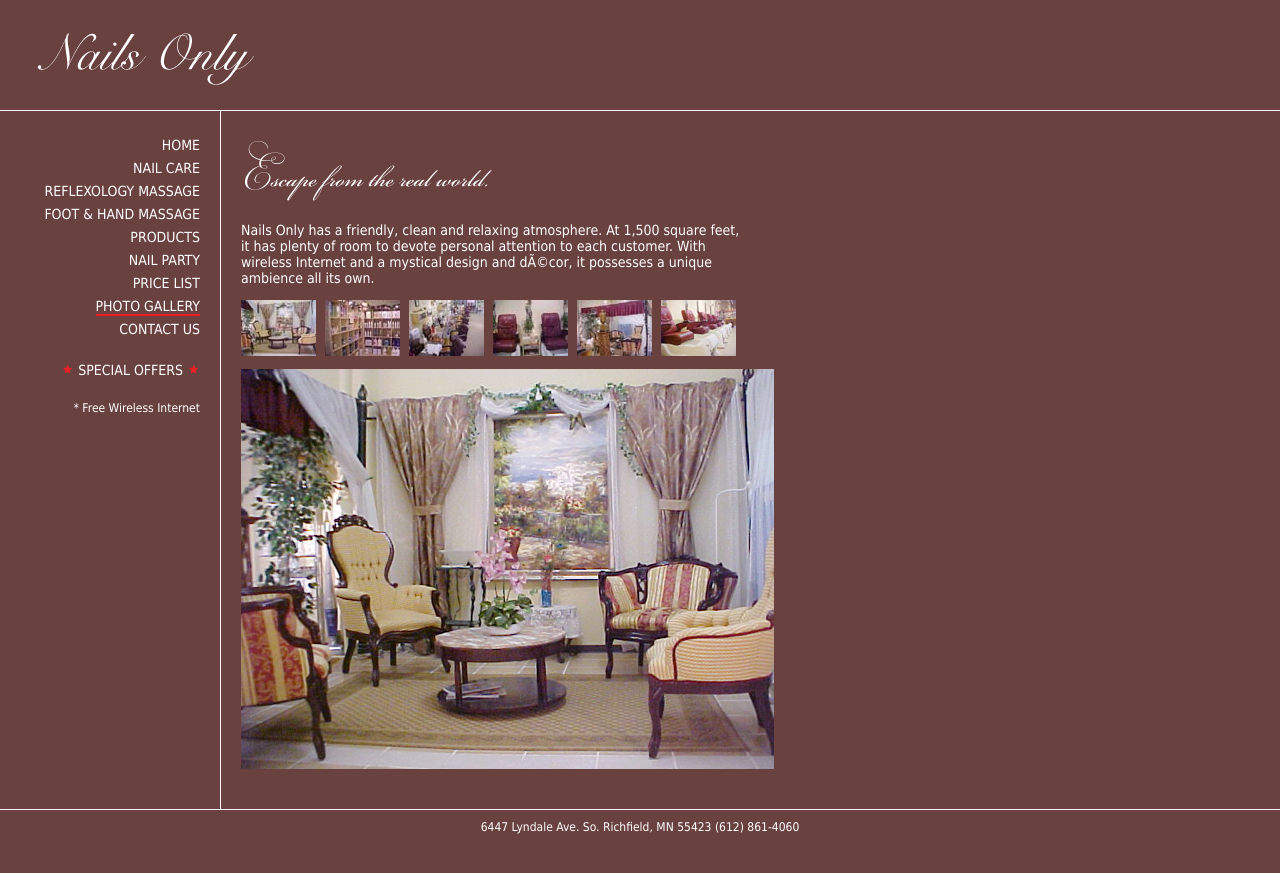
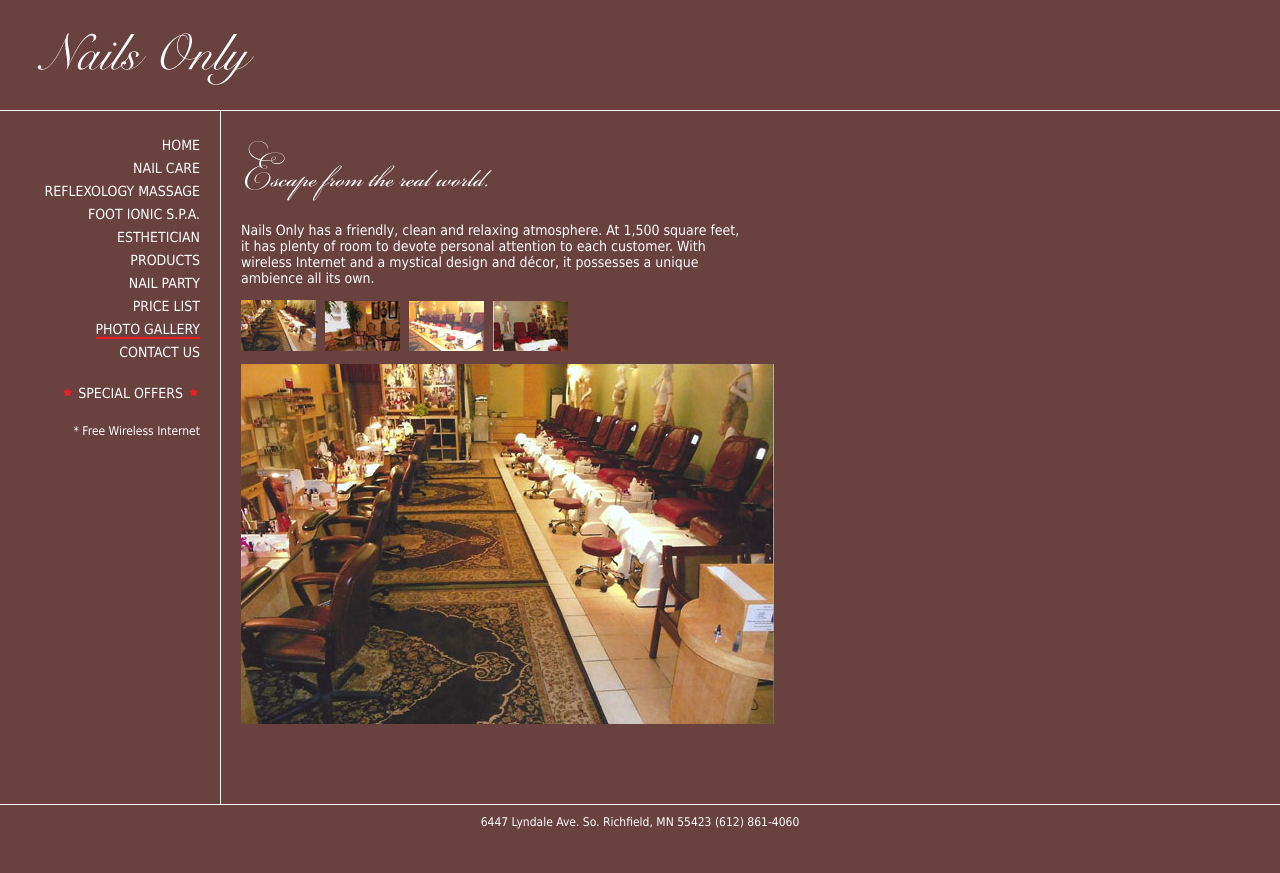
Before and after one commit to lancevo/nailsonlymn, a Jekyll site: the page built from photo-gallery.html, in a window 1280 px wide. Shown: the top 873 px of the page. Built offline with Jekyll 4.4.1, drawn with Linux system fonts in a browser that asks for light colours.

Commit message:
more update

```diff
--- a/_includes/nav.html
+++ b/_includes/nav.html
@@ -1,8 +1,9 @@
 <ul>
 			<li> <a href="/"><span id="m_home">Home</span></a> </li>
 			<li> <a href="/nail-care.html"><span id="m_nailcare">Nail Care</span></a> </li>
-			<li> <a href="/reflexology-massage.html""><span id="m_reflex">Reflexology Massage</span></a> </li>
-			<li> <a href="/foot-and-hand-massage.html""><span id="m_fhmassage">Foot & Hand Massage</span></a> </li>
+			<li> <a href="/reflexology-massage.html"><span id="m_reflex">Reflexology Massage</span></a> </li>
+			<li> <a href="/foot-and-hand-massage.html"><span id="m_fhmassage">Foot Ionic S.P.A.</span></a> </li>
+			<li> <a href="/esthetician.html"><span id="m_esthetician">Esthetician</span></a> </li>
 			<li> <a href="/products.html"><span id="m_products">Products</span></a> </li>
 			<li> <a href="/nail-party.html"><span id="m_nailparty">Nail Party</span></a> </li>
 			<li> <a href="/price-list.html"><span id="m_pricelist">Price List</span></a> </li>
--- a/foot-and-hand-massage.html
+++ b/foot-and-hand-massage.html
@@ -40,12 +40,6 @@
       <br/>
       After: <br/>
       <img src="images/ionic-foot-after.jpg" /> </p>
-	<p class="item">HAND IONIC S.P.A. </p>
-    <p> Before: <br/>
-      <img src="images/ionic-hand-before.jpg" /> <br/>
-      <br/>
-      After: <br/>
-      <img src="images/ionic-hand-after.jpg" /> </p>
   </div>
 </div>
 <div class="testimonials">
--- a/nav.js
+++ b/nav.js
@@ -12,6 +12,8 @@
     currNavId = 'm_reflex';
 } else if (currURL.indexOf('products')>=0) {
     currNavId = 'm_products';
+} else if (currURL.indexOf('esthetician')>=0) {
+    currNavId = 'm_esthetician';
 } else if (currURL.indexOf('nail-party')>=0) {
     currNavId = 'm_nailparty';
 } else if (currURL.indexOf('photo-gallery')>=0) {
--- a/photo-gallery.html
+++ b/photo-gallery.html
@@ -7,19 +7,27 @@
   padding:0px 5px 10px 0px;
   cursor:pointer;
 }
+.photo img {
+  display:none;
+}
+.photo img.active {
+  display:inline;
+}
 </style>
 <div class="para">
- <img src="images/photogallery-header.jpg" /><p/>Nails Only has a friendly, clean and relaxing atmosphere. At 1,500 square feet, it has plenty of room to devote personal attention to each customer. With wireless Internet and a mystical design and décor, it possesses a unique ambience all its own.
+ <img src="images/photogallery-header.jpg" /><p/>Nails Only has a friendly, clean and relaxing atmosphere. At 1,500 square feet, it has plenty of room to devote personal attention to each customer. With wireless Internet and a mystical design and d&eacute;cor, it possesses a unique ambience all its own.
 <div class="tn_holder">
-  <img src="photogallery/thumbnails/MVC-001F.JPG" class="tn" />
-  <img src="photogallery/thumbnails/MVC-003F.JPG"  class="tn" />
-  <img src="photogallery/thumbnails/MVC-012F.JPG"  class="tn" />
-  <img src="photogallery/thumbnails/MVC-016F.JPG"  class="tn" />
-  <img src="photogallery/thumbnails/MVC-017F.JPG"  class="tn" />
-    <img src="photogallery/thumbnails/MVC-008F.JPG"  class="tn" />
+  <img src="photogallery/thumbnails/Nail_Salon_pic_0.jpg" class="tn" />
+  <img src="photogallery/thumbnails/Nail_Salon_pic_1.jpg" class="tn" />
+  <img src="photogallery/thumbnails/Nail_Salon_pic_2.jpg" class="tn" />
+  <img src="photogallery/thumbnails/Nail_Salon_pic_3.jpg" class="tn" />
+
 </div>
 <div class="photo">
-  <img src="photogallery/MVC-001F.JPG" id="photo" width="533" height="400"/>
+  <img src="photogallery/Nail_Salon_pic_0.jpg" class="active"/>
+  <img src="photogallery/Nail_Salon_pic_1.jpg"/>
+  <img src="photogallery/Nail_Salon_pic_2.jpg"/>
+  <img src="photogallery/Nail_Salon_pic_3.jpg"/>
 </div>
 
 </div>
@@ -28,15 +36,21 @@
 <script src="photo.js"></script>
 <script>
 $(document).ready( function() {
-  simplePreload('photogallery/MVC-001F.JPG','photogallery/MVC-003F.JPG','photogallery/MVC-012F.JPG','photogallery/MVC-016F.JPG','photogallery/MVC-017F.JPG','photogallery/MVC-008F.JPG');
+  var i=0;
+  $(".tn_holder img").each(function(){
+    $(this).attr('data-photo', i++)
+  });
+  i = 0;
+  $(".photo img").each(function(){
+    $(this).attr('id','photo' + (i++));
+  })
 
-  $(".tn_holder img").click(
-    function() {
-      var newSrc = $(this).attr('src');
-      newSrc = newSrc.replace(/\/thumbnails/,'');
-      $(".photo img").attr('src', newSrc);
+  $(".tn_holder img").click(function(e){
+    e.preventDefault();
+    var n = $(this).attr('data-photo');
+    $(".photo .active").removeClass("active");
+    $("#photo" + n).addClass("active");
+  })
 
-    }
-  )
 });
 </script>
--- a/special-offers.html
+++ b/special-offers.html
@@ -6,9 +6,9 @@
 <img src="images/specialoffers_header.jpg" />
 
 <div class="coupon">
-  <div class="couponHeadline">WEDDING PARTY SPECIAL</div>
+  <div class="couponHeadline">NAIL PARTY SPECIAL</div>
   <div class="couponDetail">Brides receive a FREE pedicure<br />
-       (group of 5 or more) <br />
+       (group of 6 or more) <br />
   Must present coupon. Not valid with other offers.
   </div>
 </div>
```
Also changed, not shown: esthetician.html (added, +24 -0 lines), images/esthetician.png (added), photogallery/Nail_Salon_pic_0.jpg (added), photogallery/Nail_Salon_pic_1.jpg (added), photogallery/Nail_Salon_pic_2.jpg (added), photogallery/Nail_Salon_pic_3.jpg (added), photogallery/thumbnails/Nail_Salon_pic_0.jpg (added), photogallery/thumbnails/Nail_Salon_pic_1.jpg (added), photogallery/thumbnails/Nail_Salon_pic_2.jpg (added), photogallery/thumbnails/Nail_Salon_pic_3.jpg (added).
